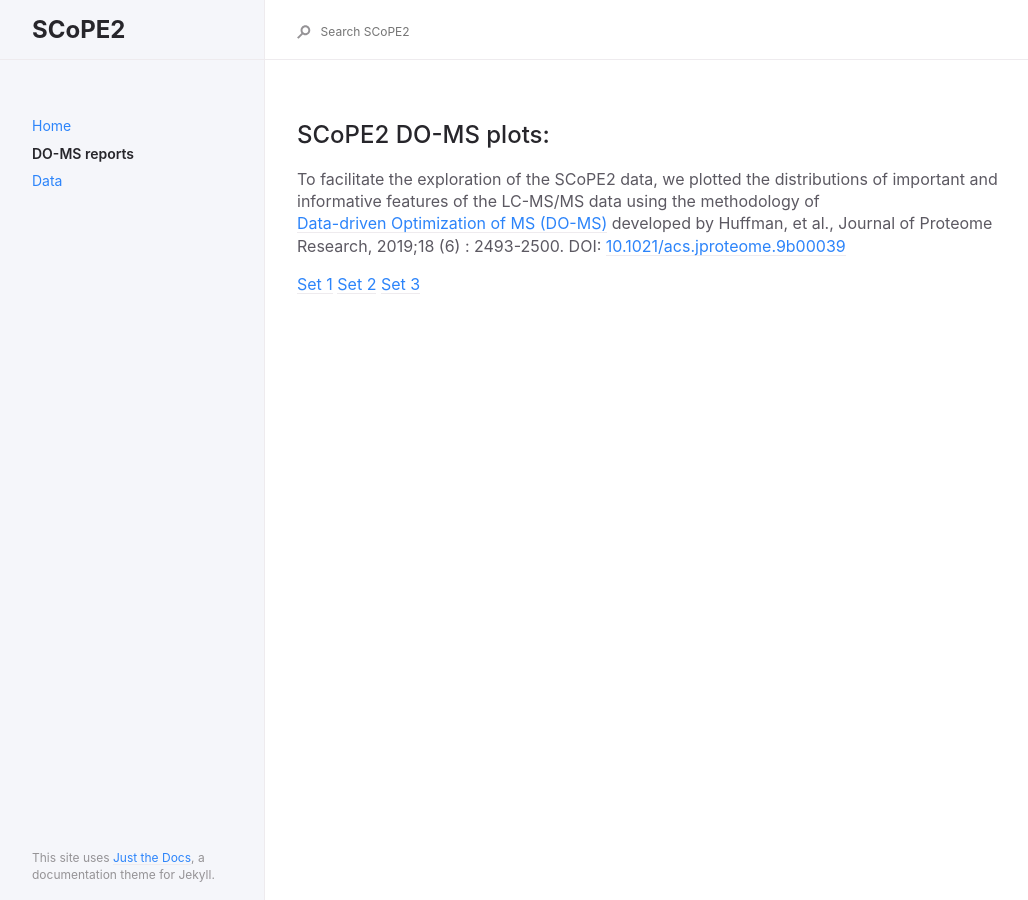
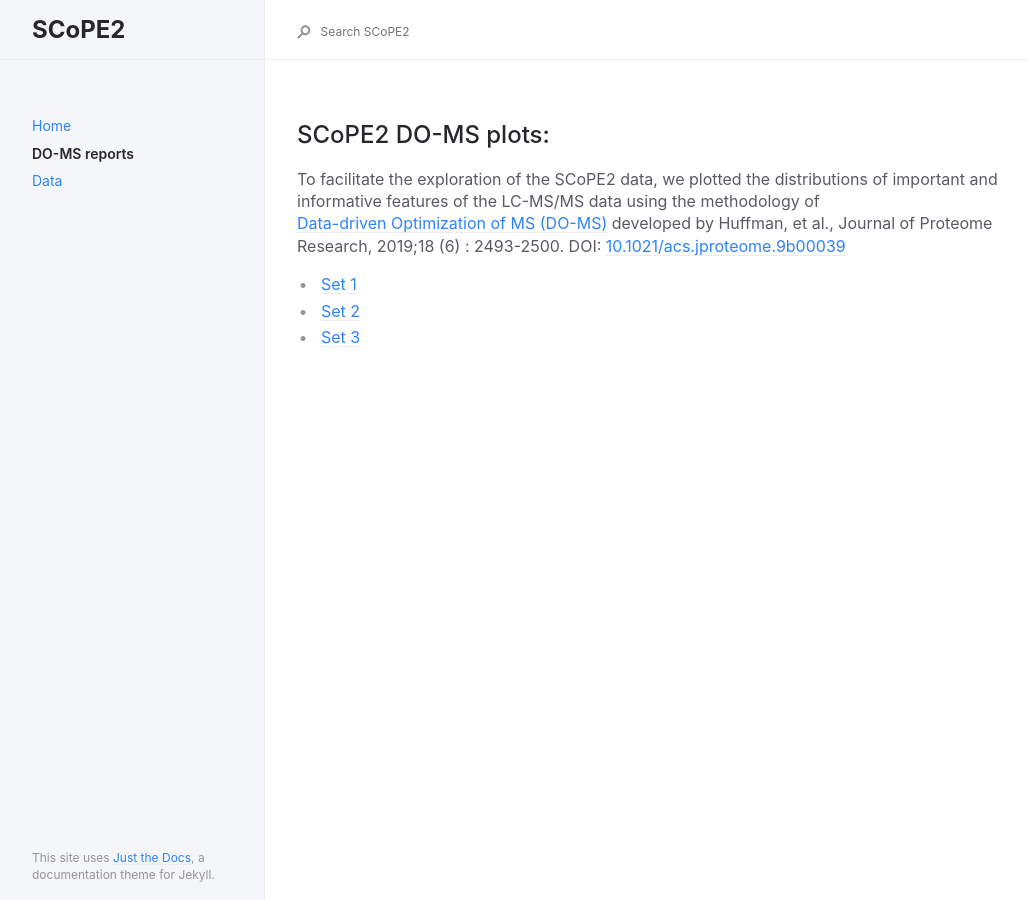
Before and after one commit to SlavovLab/SCoPE2, a Jekyll site: the page built from docs/docs/DO-MS_Reports.md, in a window 1280 px wide. Shown: the whole page, without its empty margins (91-1119 px from the left). Built offline with Jekyll 4.4.1, drawn with Linux system fonts in a browser that asks for light colours.

```diff
--- a/docs/docs/DO-MS_Reports.md
+++ b/docs/docs/DO-MS_Reports.md
@@ -10,6 +10,6 @@ permalink: docs/do-ms
 To facilitate the exploration of the SCoPE2 data, we plotted the distributions of important and informative features of the LC-MS/MS data using the methodology of [Data-driven Optimization of MS (DO-MS)](https://do-ms.slavovlab.net) developed by Huffman, et al., Journal of Proteome Research, 2019;18 (6) : 2493-2500. DOI: [10.1021/acs.jproteome.9b00039](https://doi.org/10.1021/acs.jproteome.9b00039)
 
 
-[Set 1](https://web.northeastern.edu/slavov/SCoPE/A1_glance/)
-[Set 2](https://web.northeastern.edu/slavov/SCoPE/B1_glance/)
-[Set 3](https://web.northeastern.edu/slavov/SCoPE/B1_glance/)
+* [Set 1](https://web.northeastern.edu/slavov/SCoPE/A1_glance/)
+* [Set 2](https://web.northeastern.edu/slavov/SCoPE/B1_glance/)
+* [Set 3](https://web.northeastern.edu/slavov/SCoPE/B1_glance/)
```
